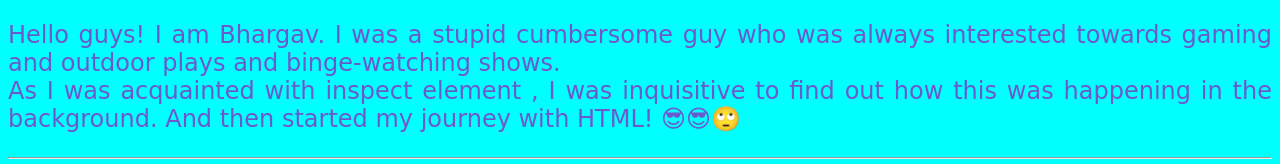
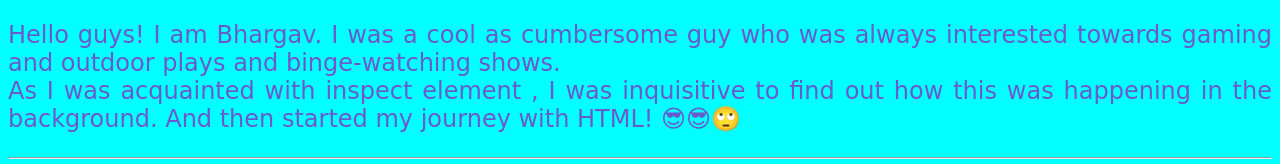
Before and after one commit to bhargav19feb/webdev53, a plain HTML site: page index.html in a window 1280 px wide. Shown: the part 236-400 px from the top of the page. Drawn offline with Linux system fonts and the light colour scheme.

Commit message:
Update index.html

```diff
--- a/index.html
+++ b/index.html
@@ -16,7 +16,7 @@
     <p title="intro" style="color:slateblue;font-family:cursive; font-size:150% ;text-align:justify">
 Hello  guys!
 I am Bhargav.
-I was a stupid cumbersome guy who was always interested towards gaming and outdoor plays and binge-watching shows.
+I was a cool as cumbersome guy who was always interested towards gaming and outdoor plays and binge-watching shows.
 <br> As I was acquainted with inspect element , I was inquisitive to find out how this was happening in the background.
 And then started my journey with HTML! 😎😎🙄
         </p>
```
